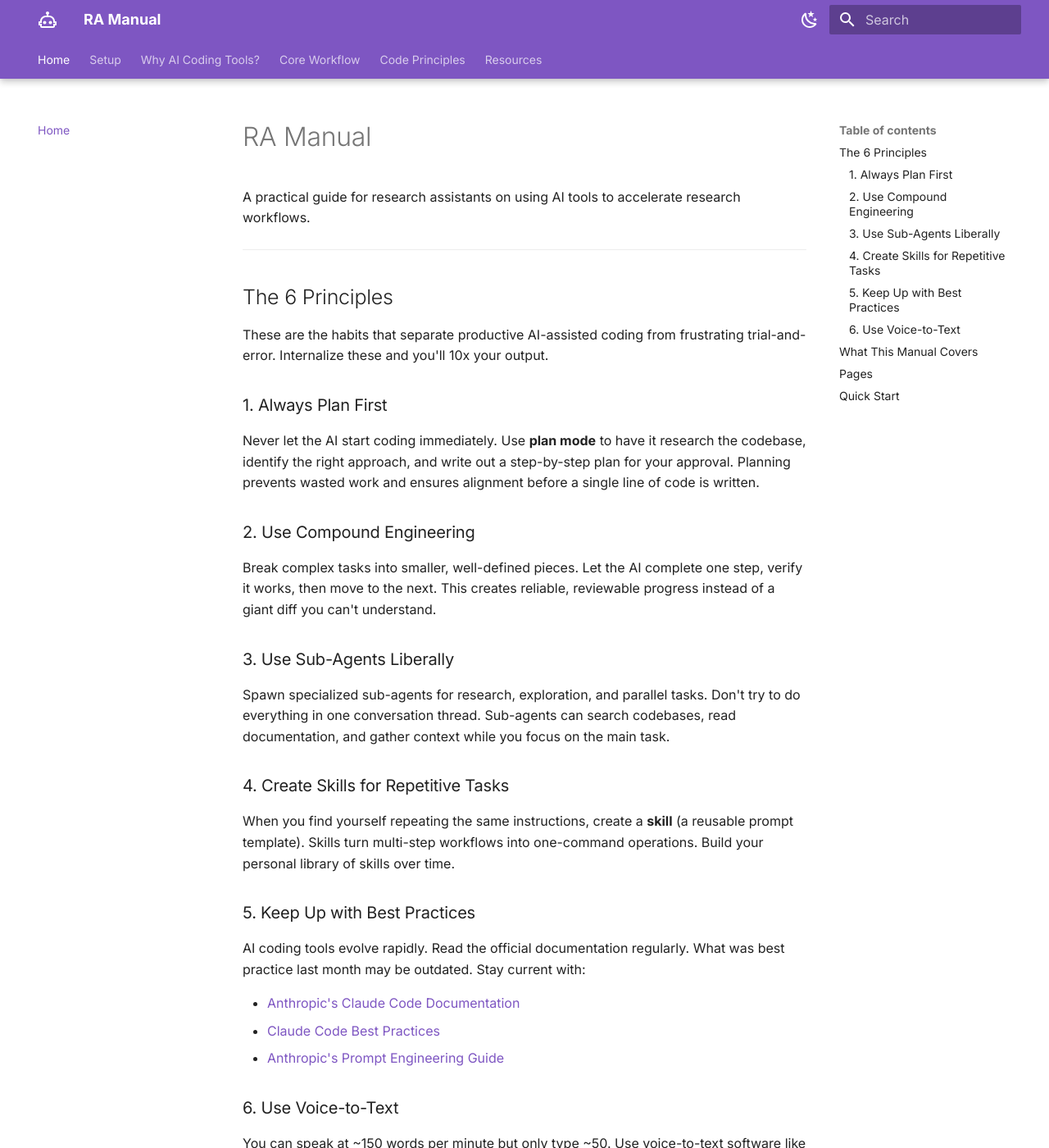
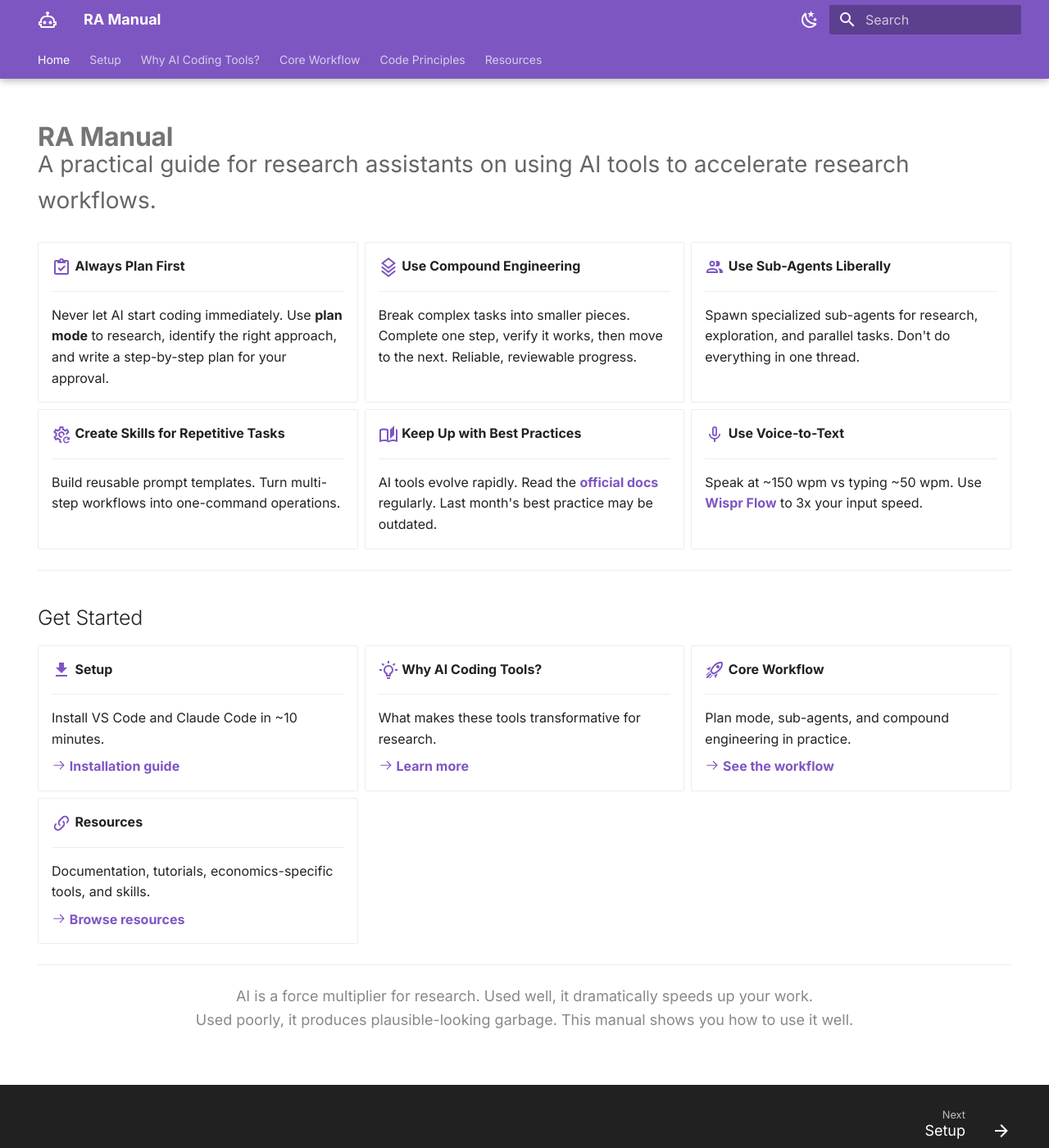
Before and after one commit to longjohnnicholas/ra-manual, an MkDocs documentation site: the page built from docs/index.md, in a window 1280 px wide and 1400 px high. Shown: the whole window at 82% size. Built offline with MkDocs 1.6.1 and Material for MkDocs 9.7.7, drawn with Linux system fonts in a browser that asks for light colours; some of the changed text lies outside the part shown.

Commit message:
Add fancy card-based homepage with custom styling
- Hero-style landing page with 6 principles as icon cards
- Get Started section with navigation cards
- Custom CSS with hover effects and gradients
- Hidden nav/toc on homepage for cleaner look
- Material Design icons throughout

Co-Authored-By: Claude Opus 4.5 <noreply@anthropic.com>

```diff
--- a/docs/index.md
+++ b/docs/index.md
@@ -1,60 +1,98 @@
+---
+hide:
+  - navigation
+  - toc
+---
+
 # RA Manual
 
+<p class="subtitle" style="font-size: 1.4rem; color: #666; margin-top: -0.5rem;">
 A practical guide for research assistants on using AI tools to accelerate research workflows.
+</p>
+
+<div class="grid cards" markdown>
+
+-   :material-clipboard-check-outline:{ .lg .middle } __Always Plan First__
+
+    ---
+
+    Never let AI start coding immediately. Use **plan mode** to research, identify the right approach, and write a step-by-step plan for your approval.
+
+-   :material-layers-triple-outline:{ .lg .middle } __Use Compound Engineering__
+
+    ---
+
+    Break complex tasks into smaller pieces. Complete one step, verify it works, then move to the next. Reliable, reviewable progress.
+
+-   :material-account-multiple-outline:{ .lg .middle } __Use Sub-Agents Liberally__
+
+    ---
+
+    Spawn specialized sub-agents for research, exploration, and parallel tasks. Don't do everything in one thread.
+
+-   :material-cog-refresh-outline:{ .lg .middle } __Create Skills for Repetitive Tasks__
+
+    ---
+
+    Build reusable prompt templates. Turn multi-step workflows into one-command operations.
+
+-   :material-book-open-page-variant-outline:{ .lg .middle } __Keep Up with Best Practices__
+
+    ---
+
+    AI tools evolve rapidly. Read the [official docs](https://docs.anthropic.com/en/docs/claude-code) regularly. Last month's best practice may be outdated.
+
+-   :material-microphone-outline:{ .lg .middle } __Use Voice-to-Text__
+
+    ---
+
+    Speak at ~150 wpm vs typing ~50 wpm. Use [Wispr Flow](https://www.wispr.ai/) to 3x your input speed.
+
+</div>
 
 ---
 
-## The 6 Principles
+## Get Started
 
-These are the habits that separate productive AI-assisted coding from frustrating trial-and-error. Internalize these and you'll 10x your output.
+<div class="grid cards" markdown>
 
-### 1. Always Plan First
+-   :material-download:{ .lg .middle } __Setup__
 
-Never let the AI start coding immediately. Use **plan mode** to have it research the codebase, identify the right approach, and write out a step-by-step plan for your approval. Planning prevents wasted work and ensures alignment before a single line of code is written.
+    ---
 
-### 2. Use Compound Engineering
+    Install VS Code and Claude Code in ~10 minutes.
 
-Break complex tasks into smaller, well-defined pieces. Let the AI complete one step, verify it works, then move to the next. This creates reliable, reviewable progress instead of a giant diff you can't understand.
+    [:octicons-arrow-right-24: Installation guide](01-setup.md)
 
-### 3. Use Sub-Agents Liberally
+-   :material-lightbulb-on-outline:{ .lg .middle } __Why AI Coding Tools?__
 
-Spawn specialized sub-agents for research, exploration, and parallel tasks. Don't try to do everything in one conversation thread. Sub-agents can search codebases, read documentation, and gather context while you focus on the main task.
+    ---
 
-### 4. Create Skills for Repetitive Tasks
+    What makes these tools transformative for research.
 
-When you find yourself repeating the same instructions, create a **skill** (a reusable prompt template). Skills turn multi-step workflows into one-command operations. Build your personal library of skills over time.
+    [:octicons-arrow-right-24: Learn more](02-why-claude-code.md)
 
-### 5. Keep Up with Best Practices
+-   :material-rocket-launch-outline:{ .lg .middle } __Core Workflow__
 
-AI coding tools evolve rapidly. Read the official documentation regularly. What was best practice last month may be outdated. Stay current with:
+    ---
 
-- [Anthropic's Claude Code Documentation](https://docs.anthropic.com/en/docs/claude-code)
-- [Claude Code Best Practices](https://docs.anthropic.com/en/docs/claude-code/best-practices)
-- [Anthropic's Prompt Engineering Guide](https://docs.anthropic.com/en/docs/build-with-claude/prompt-engineering/overview)
+    Plan mode, sub-agents, and compound engineering in practice.
 
-### 6. Use Voice-to-Text
+    [:octicons-arrow-right-24: See the workflow](03-workflow.md)
 
-You can speak at ~150 words per minute but only type ~50. Use voice-to-text software like [Wispr Flow](https://www.wispr.ai/) to dictate your prompts, explanations, and code comments. This alone can 3x your input speed and reduces the friction of communicating with AI.
+-   :material-link-variant:{ .lg .middle } __Resources__
+
+    ---
+
+    Documentation, tutorials, economics-specific tools, and skills.
+
+    [:octicons-arrow-right-24: Browse resources](05-resources.md)
+
+</div>
 
 ---
 
-## What This Manual Covers
-
-This manual teaches you how to work effectively with AI coding assistants. We use **Claude Code in VS Code** as our primary example, but the principles apply broadly — whether you're using ChatGPT, Cursor, Copilot, or other tools.
-
-AI is a force multiplier for research. Used well, it dramatically speeds up data cleaning, code writing, debugging, and even helps implement economic models from paper descriptions. Used poorly, it produces plausible-looking garbage. This manual shows you how to use it well.
-
-## Pages
-
-1. **[Setup](01-setup.md)** — Install VS Code and Claude Code
-2. **[Why AI Coding Tools?](02-why-claude-code.md)** — What makes these tools useful for research, with concrete examples
-3. **[Core Workflow](03-workflow.md)** — Plan mode, sub-agents, compound engineering in practice
-4. **[Code Principles](04-code-principles.md)** — Project organization and coding standards
-5. **[Resources](05-resources.md)** — Links to documentation and further reading
-
-## Quick Start
-
-1. Follow [Setup](01-setup.md) to install everything
-2. Read the **6 Principles** above — this is the most important part
-3. Work through [Core Workflow](03-workflow.md) to see the principles in action
-4. Keep [Code Principles](04-code-principles.md) bookmarked as a reference
+<p style="text-align: center; color: #888; font-size: 0.9rem;">
+AI is a force multiplier for research. Used well, it dramatically speeds up your work.<br>
+Used poorly, it produces plausible-looking garbage. This manual shows you how to use it well.
+</p>
--- /dev/null
+++ b/docs/stylesheets/extra.css
@@ -0,0 +1,59 @@
+/* Hero section styling */
+.md-content h1 {
+  font-weight: 700;
+  margin-bottom: 0;
+}
+
+/* Card hover effects */
+.md-typeset .grid.cards > ul > li {
+  transition: transform 0.2s ease, box-shadow 0.2s ease;
+}
+
+.md-typeset .grid.cards > ul > li:hover {
+  transform: translateY(-4px);
+  box-shadow: 0 8px 24px rgba(0, 0, 0, 0.12);
+}
+
+/* Icon styling in cards */
+.md-typeset .grid.cards .twemoji,
+.md-typeset .grid.cards .emojione,
+.md-typeset .grid.cards svg {
+  color: var(--md-primary-fg-color);
+}
+
+/* Better link styling in cards */
+.md-typeset .grid.cards a {
+  font-weight: 600;
+}
+
+/* Announcement bar styling */
+.md-banner {
+  background: linear-gradient(90deg, #673ab7, #9c27b0);
+}
+
+.md-banner__inner {
+  font-size: 0.8rem;
+}
+
+/* Code block enhancements */
+.md-typeset pre > code {
+  border-radius: 8px;
+}
+
+/* Admonition styling */
+.md-typeset .admonition,
+.md-typeset details {
+  border-radius: 8px;
+}
+
+/* Footer styling */
+.md-footer {
+  margin-top: 2rem;
+}
+
+/* Responsive subtitle */
+@media screen and (max-width: 76.1875em) {
+  .subtitle {
+    font-size: 1.1rem !important;
+  }
+}
--- a/mkdocs.yml
+++ b/mkdocs.yml
@@ -44,6 +44,9 @@ extra:
       link: https://github.com/longjohnnicholas/ra-manual
   generator: false
 
+extra_css:
+  - stylesheets/extra.css
+
 nav:
   - Home: index.md
   - Setup: 01-setup.md
```
